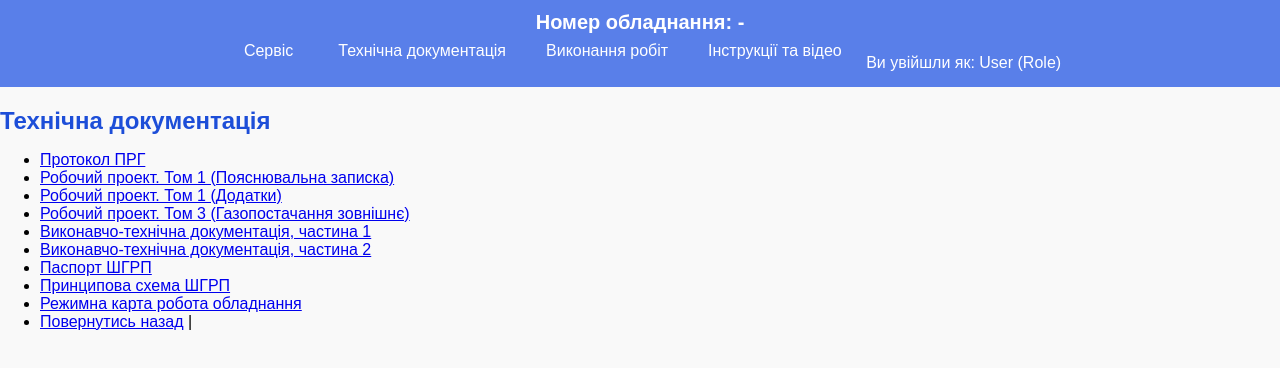
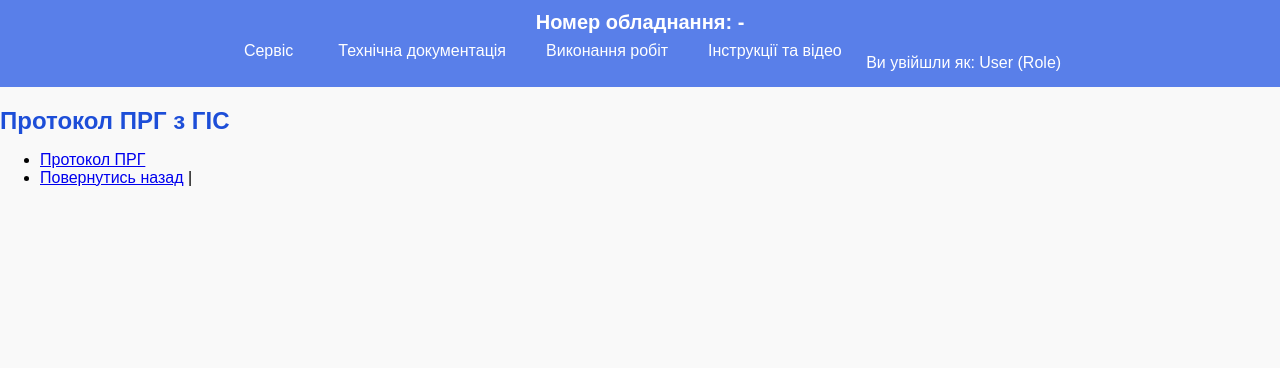
Before and after one commit to naftogazkozyatyn-maker/smart, a website: page passport.html in a window 1280 px wide. Shown: the part 78-446 px from the top of the page. Drawn offline with Linux system fonts and the light colour scheme.

Commit message:
Update passport.html

```diff
--- a/passport.html
+++ b/passport.html
@@ -46,17 +46,9 @@
 </nav>
           <span class="user-info">Ви увійшли як: User (Role)</span>
 </header>
-    <h2>Технічна документація</h2>
+    <h2>Протокол ПРГ з ГІС</h2>
     <ul>
         <li><a href="docs/protokol.pdf">Протокол ПРГ</a></li>
-        <li><a href="docs/proect_tom1_pz.pdf">Робочий проект. Том 1 (Пояснювальна записка)</a></li>
-        <li><a href="docs/proect_tom1_addon.pdf">Робочий проект. Том 1 (Додатки)</a></li>
-        <li><a href="docs/proect_tom1_addon.pdf">Робочий проект. Том 3 (Газопостачання зовнішнє)</a></li>
-        <li><a href="docs/VTDoc_part1.pdf">Виконавчо-технічна документація, частина 1</a></li>
-        <li><a href="docs/VTDoc_part2.pdf">Виконавчо-технічна документація, частина 2</a></li>
-        <li><a href="docs/passport_GRP.pdf">Паспорт ШГРП</a></li>
-        <li><a href="docs/1_scheme.pdf">Принципова схема ШГРП</a></li>
-        <li><a href="docs/2_regime.pdf">Режимна карта робота обладнання</a></li>
 
       <li><a href="service.html">Повернутись назад</a> |
       </li>
```
